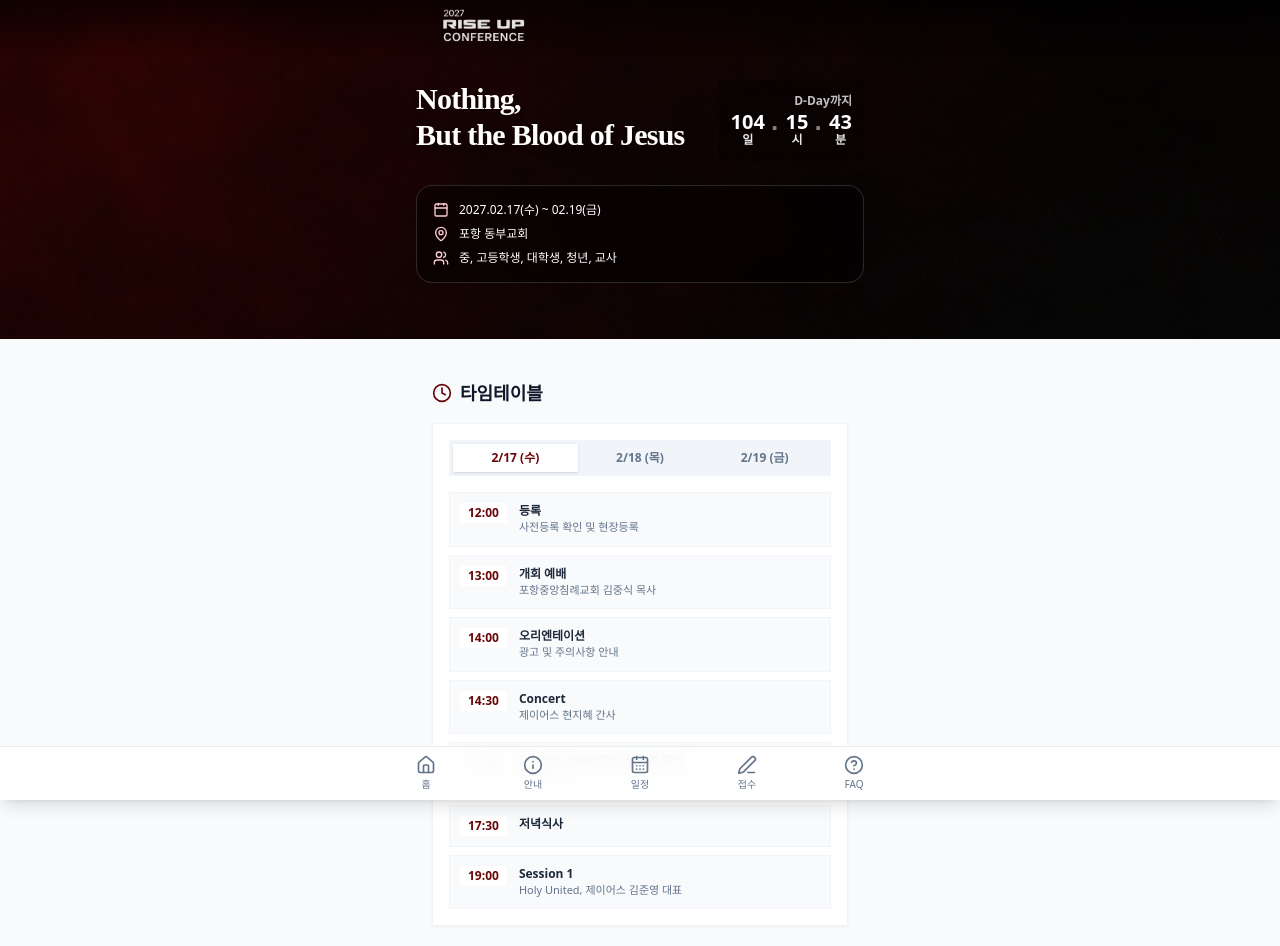
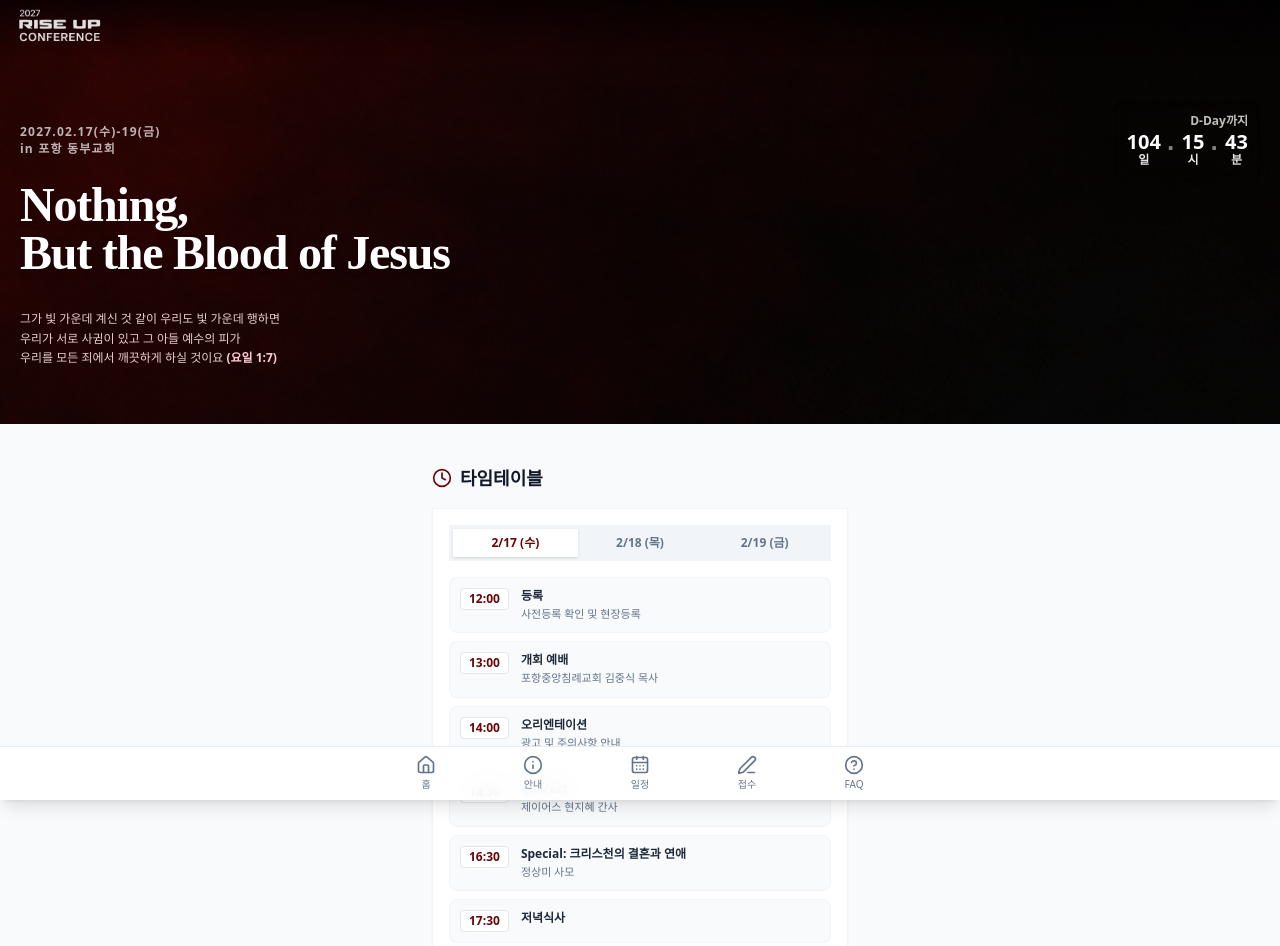
Before and after one commit to jiina28/27-riseup-conference, a plain HTML site: page index.html in a window 1280 px wide. Shown: the top 946 px of the page. Drawn offline with nearby package versions, Linux system fonts and the light colour scheme; a web font is replaced by a local one.

Commit message:
hero section 배치 수정

```diff
--- a/css/style.css
+++ b/css/style.css
@@ -32,8 +32,50 @@ html {
     scroll-behavior: smooth;
 }
 
+/* Hero Section */
+.hero-top {
+    flex-direction: row !important;
+    gap: 10px !important;
+    padding-top: 20px !important;
+    align-items: flex-start;
+
+}
+
+.hero-info {
+    flex: 1;
+    min-width: 0;
+}
+
+.mob-org {
+    display: block;
+    font-size: 12px;
+    font-weight: 700;
+    letter-spacing: 0.1em;
+    line-height: 1.4;
+    opacity: 0.7;
+}
+
 
 /* countdown */
+
+@keyframes tick {
+    0% {
+        transform: translateY(0);
+        opacity: 0.6;
+    }
+
+    50% {
+        transform: translateY(-4px);
+        /* 위로 살짝 뜸 */
+        opacity: 1;
+    }
+
+    100% {
+        transform: translateY(0);
+        opacity: 1;
+    }
+}
+
 .countdown-sep {
     display: block;
     font-family: 'Bebas Neue', sans-serif;
@@ -55,6 +97,7 @@ html {
 }
 
 .countdown-num.tick {
+    display: inline-block;
     animation: tick 0.35s cubic-bezier(.2, .8, .2, 1);
 }
 
--- a/index.html
+++ b/index.html
@@ -26,38 +26,25 @@
 <body class="bg-slate-50 text-slate-800 antialiased font-sans pb-24">
     <header
         class="fixed top-0 left-0 right-0 z-40 bg-gradient-to-b from-black/60 to-transparent transition-all duration-300">
-        <div class="max-w-md mx-auto px-4 h-14 flex items-center justify-between">
-            <a href="#hero" class="flex items-center">
-                <img src="./img/logo.png" alt="수련회 로고" class="h-[50px] object-contain">
+        <div class=" mx-auto px-4 h-14 flex items-center justify-between">
+            <a href="#hero" class="flex items-center -ml-2">
+                <img src="./img/logo.png" alt="수련회 로고" class="h-[50px] w-auto object-contain">
             </a>
         </div>
-
     </header>
 
     <!--Hero Section-->
     <section id="hero"
         class="relative bg-cover bg-center bg-no-repeat text-white px-5 pt-20 pb-14 overflow-hidden bg-[url('./img/background.png')]">
         <div class="absolute inset-0 bg-black/40 backdrop-brightness-95 pointer-events-none"></div>
+        <div class="hero-top flex items-center justify-between">
 
-        <div class="relative z-10 max-w-md mx-auto">
-            <!-- <div
-                class="inline-block bg-rose-950/50 backdrop-blur-md px-3.5 py-1 rounded-full text-xs font-semibold tracking-wider text-rose-100 mb-4 border border-rose-400/20 shadow-sm">
-                2027 다음세대 연합수련회
-            </div> -->
-            <div class="flex items-center justify-between gap-4 mb-6">
-                <div class="text-left flex-1">
-                    <h1
-                        class="font-times text-2xl sm:text-3xl font-extrabold tracking-tight mb-2 leading-tight drop-shadow-md">
-                        Nothing, <br />
-                        But the Blood of Jesus<br />
-                    </h1>
-
+            <div class="hero-info">
+                <p class="mob-org">2027.02.17(수)-19(금)<br>in 포항 동부교회</p>
             </div>
-
-                <div class="bg-black/30 backdrop-blur-md px-3 py-3 text-right shrink-0 shadow-inner">
+            <div class="backdrop-blur-md px-3 py-3 text-right shrink-0 shadow-inner ">
                 <p class="countdown-label" id="cd-label">D-Day까지</p>
-                    <div class="flex gap-1.5 font-extrabold">
-
+                <div class="flex gap-1.5 font-extrabold justify-end">
                     <div class="countdown-unit">
                         <span class="countdown-num tick" id="cd-days">00</span>
                         <span class="countdown-lbl">일</span>
@@ -74,25 +61,23 @@
                     </div>
                 </div>
             </div>
-
         </div>
 
-            <!-- 하단 정보 카드 (날짜, 장소, 대상) -->
-            <div
-                class="bg-black/40 backdrop-blur-md p-4 rounded-2xl border border-white/15 text-left space-y-2 text-xs shadow-inner">
-                <div class="flex items-center gap-2.5">
-                    <i data-lucide="calendar" class="w-4 h-4 text-rose-200 shrink-0"></i>
-                    <span class="font-medium">2027.02.17(수) ~ 02.19(금)</span>
-                </div>
-                <div class="flex items-center gap-2.5">
-                    <i data-lucide="map-pin" class="w-4 h-4 text-rose-200 shrink-0"></i>
-                    <span class="font-medium">포항 동부교회</span>
-                </div>
-                <div class="flex items-center gap-2.5">
-                    <i data-lucide="users" class="w-4 h-4 text-rose-200 shrink-0"></i>
-                    <span class="font-medium">중, 고등학생, 대학생, 청년, 교사</span>
+
+        <div class="relative z-10  mx-auto">
+            <div class="flex items-center justify-between gap-4 mb-6">
+                <div class="text-left flex-1">
+                    <h1
+                        class="font-times text-3xl sm:text-5xl font-extrabold tracking-tight mb-2 leading-tight drop-shadow-md">
+                        Nothing, <br />But the Blood of Jesus<br />
+                    </h1>
                 </div>
             </div>
+            <p class="text-[10px] sm:text-[12px] text-rose-100/90 leading-relaxed  text-left font-medium">
+                그가 빛 가운데 계신 것 같이 우리도 빛 가운데 행하면
+                <br />우리가 서로 사귐이 있고 그 아들 예수의 피가
+                <br />우리를 모든 죄에서 깨끗하게 하실 것이요 <span class="text-rose-200 font-bold">(요일 1:7)</span>
+            </p>
 
         </div>
     </section>
--- a/js/main.js
+++ b/js/main.js
@@ -159,15 +159,28 @@ document.addEventListener('DOMContentLoaded', function () {
 
         let html = '';
         timetableData[dayKey].forEach(item => {
+            const isHighlight = item.title.includes('Session');
+
             html += `
-                <div class="flex items-start gap-3 p-2.5 bg-slate-50 border border-slate-100">
-                    <span class="text-xs font-bold text-[#6a0607] bg-[#ffffff] px-2 py-0.5  shrink-0">${item.time}</span>
-                    <div>
-                        <p class="text-xs font-bold text-slate-800">${item.title}</p>
-                        ${item.desc ? `<p class="text-[11px] text-slate-500">${item.desc}</p>` : ''}
-                    </div>
+            <div class="flex items-start gap-3 p-2.5 rounded-lg border transition-all ${isHighlight
+                    ? 'bg-[#451919] border-[#451919] text-white shadow-sm'
+                    : 'bg-slate-50 border-slate-100 text-slate-800'
+                }">
+                <!-- 시간 뱃지 -->
+                <span class="text-xs font-bold px-2 py-0.5 rounded shrink-0 ${isHighlight ? 'bg-white text-[#6a0607]' : 'bg-white text-[#6a0607] border border-slate-200'
+                }">
+                    ${item.time}
+                </span>
+
+                <!-- 제목 및 설명 -->
+                <div>
+                    <p class="text-xs font-bold ${isHighlight ? 'text-white ' : 'text-slate-800'}">
+                        ${item.title}
+                    </p>
+                    ${item.desc ? `<p class="text-[11px] mt-0.5 ${isHighlight ? 'text-white' : 'text-slate-500'}">${item.desc}</p>` : ''}
                 </div>
-            `;
+            </div>
+        `;
         });
         container.innerHTML = html;
     });
```
Lines whose indentation alone changed are shown as unchanged.
